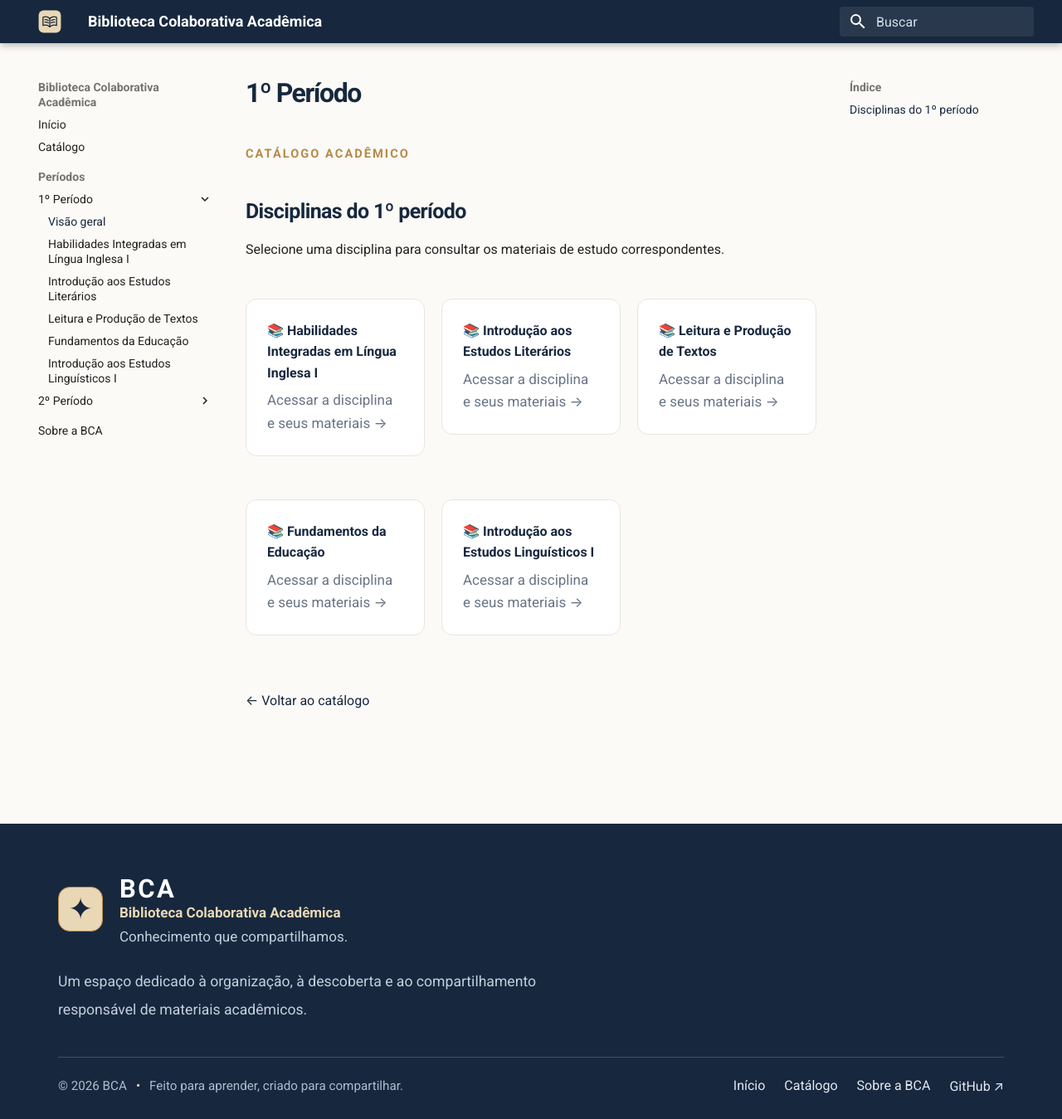
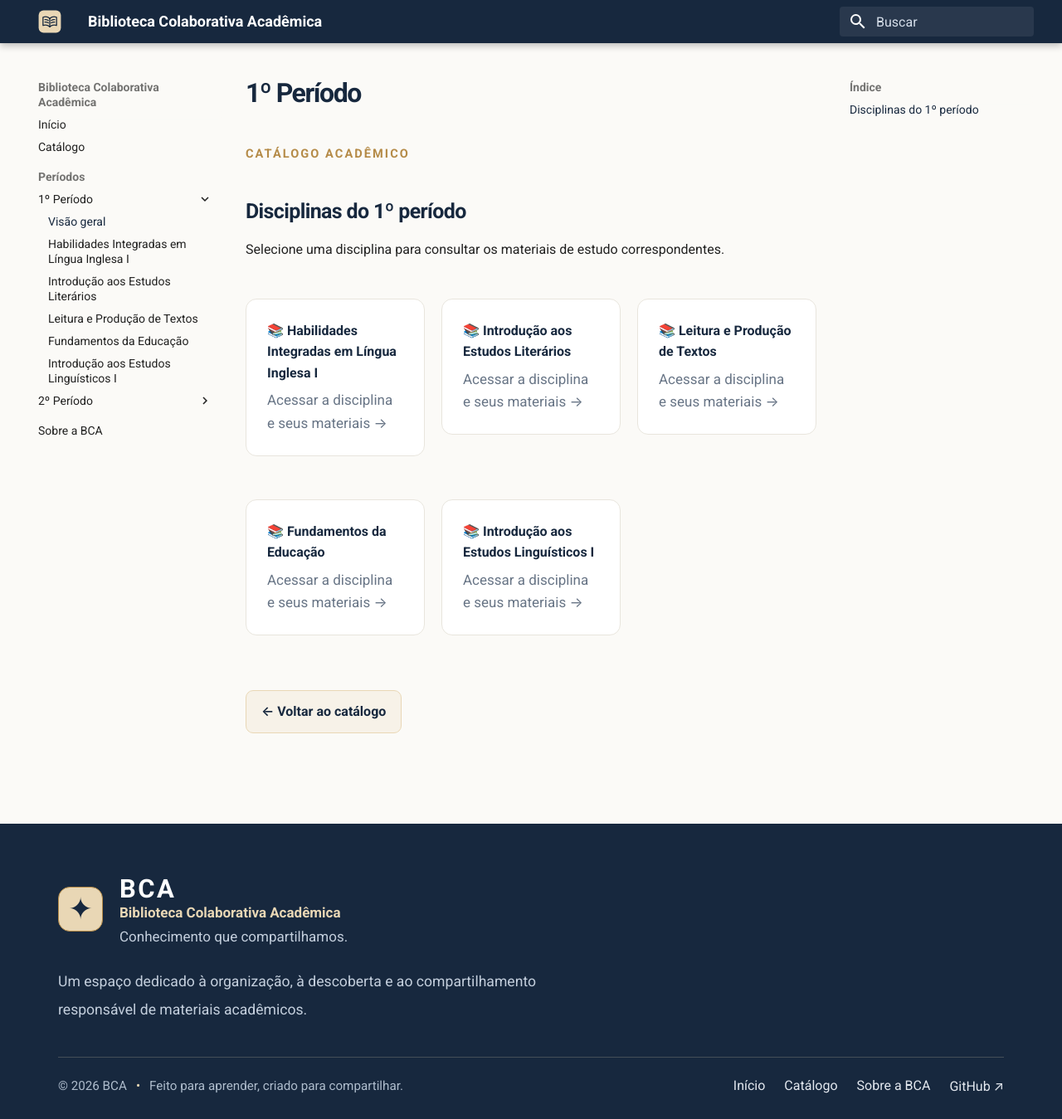
Before and after one commit to MarcosViniDLL/bca, an MkDocs documentation site: the page built from docs/periodos/primeiro-periodo.md, in a window 1280 px wide and 1349 px high. Shown: the whole window at 83% size. Built offline with MkDocs 1.6.1 and Material for MkDocs 9.7.7, drawn with Linux system fonts in a browser that asks for light colours.

Commit message:
bugFix: Corrigindo essa desgraça de link dnv

```diff
--- a/docs/periodos/primeiro-periodo.md
+++ b/docs/periodos/primeiro-periodo.md
@@ -35,4 +35,4 @@
 
 </div>
 
-[← Voltar ao catálogo](../../catalogo)
+<a class="bca-back-link" href="/bca/catalogo/">← Voltar ao catálogo</a>
```
Also changed, not shown: docs/periodos/segundo-periodo.md (+1 -1 lines), site/periodos/primeiro-periodo/index.html, site/periodos/segundo-periodo/index.html.
